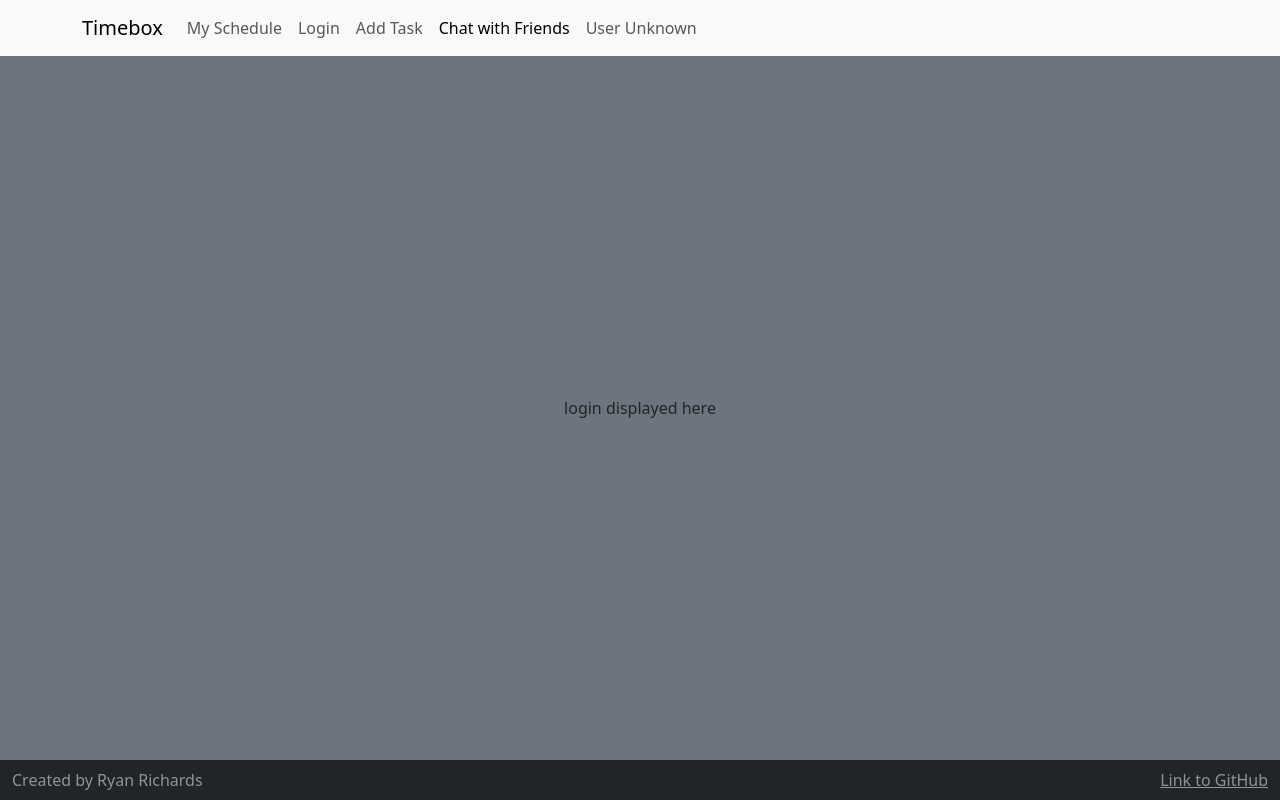
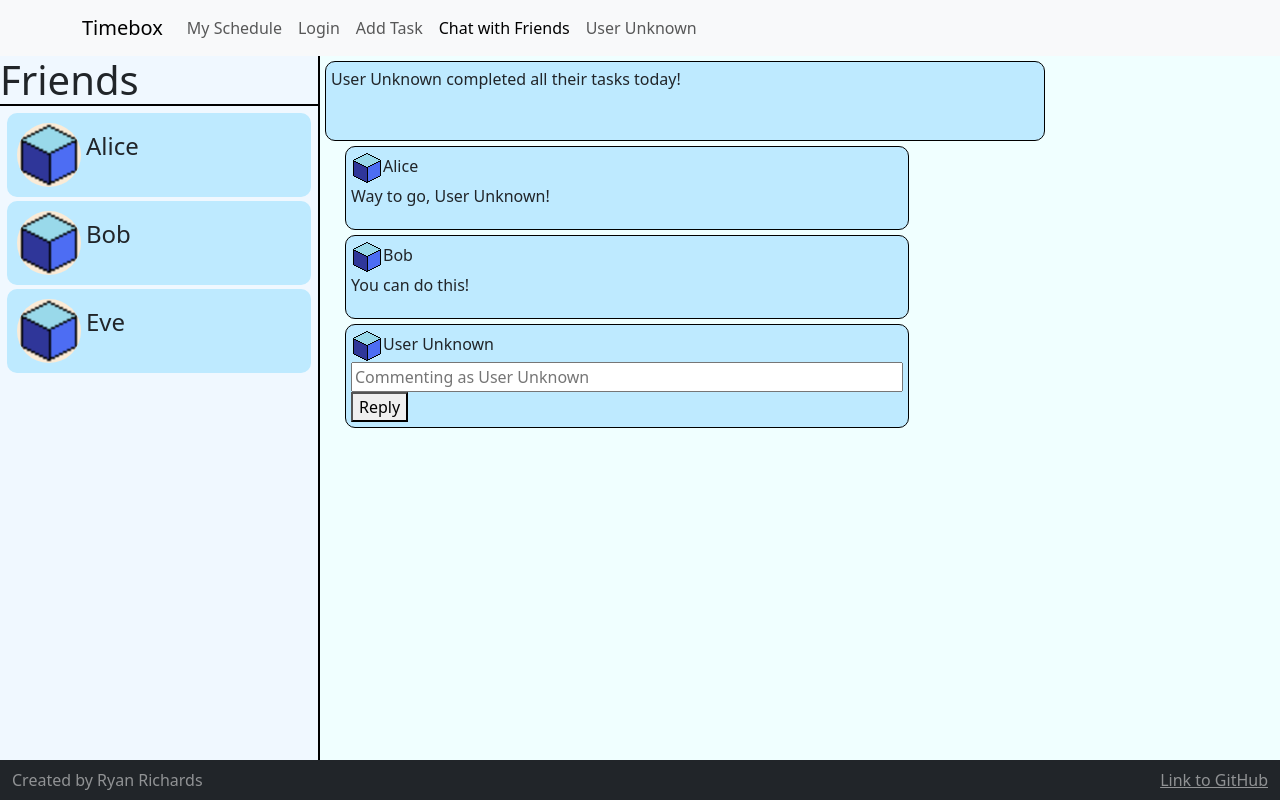
Before and after one commit to xinoehp512/startup, a React (Vite) app: page /social in a window 1280 px wide. Built offline with nearby package versions, Linux system fonts and the light colour scheme.

Commit message:
Converted Social

```diff
--- a/src/social/social.jsx
+++ b/src/social/social.jsx
@@ -1,9 +1,58 @@
 import React from 'react';
+
+import 'bootstrap/dist/css/bootstrap.min.css';
+import './social.css';
 
 export function Social() {
     return (
-        <main className="container-fluid bg-secondary text-center">
-            <div>login displayed here</div>
+        <main>
+            <section className="friends-bar">
+                <h1>Friends</h1>
+                <div className="friends-list">
+                    <div className="friend">
+                        <div className="profile-img"><img src="favicon.png" /></div>
+                        <div className="profile-name">Alice</div>
+                    </div>
+                    <div className="friend">
+                        <div className="profile-img"><img src="favicon.png" /></div>
+                        <div className="profile-name">Bob</div>
+                    </div>
+                    <div className="friend">
+                        <div className="profile-img"><img src="favicon.png" /></div>
+                        <div className="profile-name">Eve</div>
+                    </div>
+                </div>
+            </section>
+            <section className="chat">
+                <div className="post">
+                    <div className="message">User Unknown completed all their tasks today!</div>
+                    <div className="responses">
+                        <div className="response">
+                            <img src="favicon.png" />
+                            Alice
+                            <div>
+                                <p>Way to go, User Unknown!</p>
+                            </div>
+                        </div>
+                        <div className="response">
+                            <img src="favicon.png" />
+                            Bob
+                            <div>
+                                <p>You can do this!</p>
+                            </div>
+                        </div>
+                        <div className="response">
+                            <img src="favicon.png" />
+                            User Unknown
+                            <form method="get" action="social.html">
+                                <input type="text" className="user-input" placeholder="Commenting as User Unknown" />
+                                <button type="submit">Reply</button>
+                            </form>
+                        </div>
+                    </div>
+
+                </div>
+            </section>
         </main>
     );
 }
```
Also changed, not shown: src/social/social.html (deleted, +0 -106 lines).
